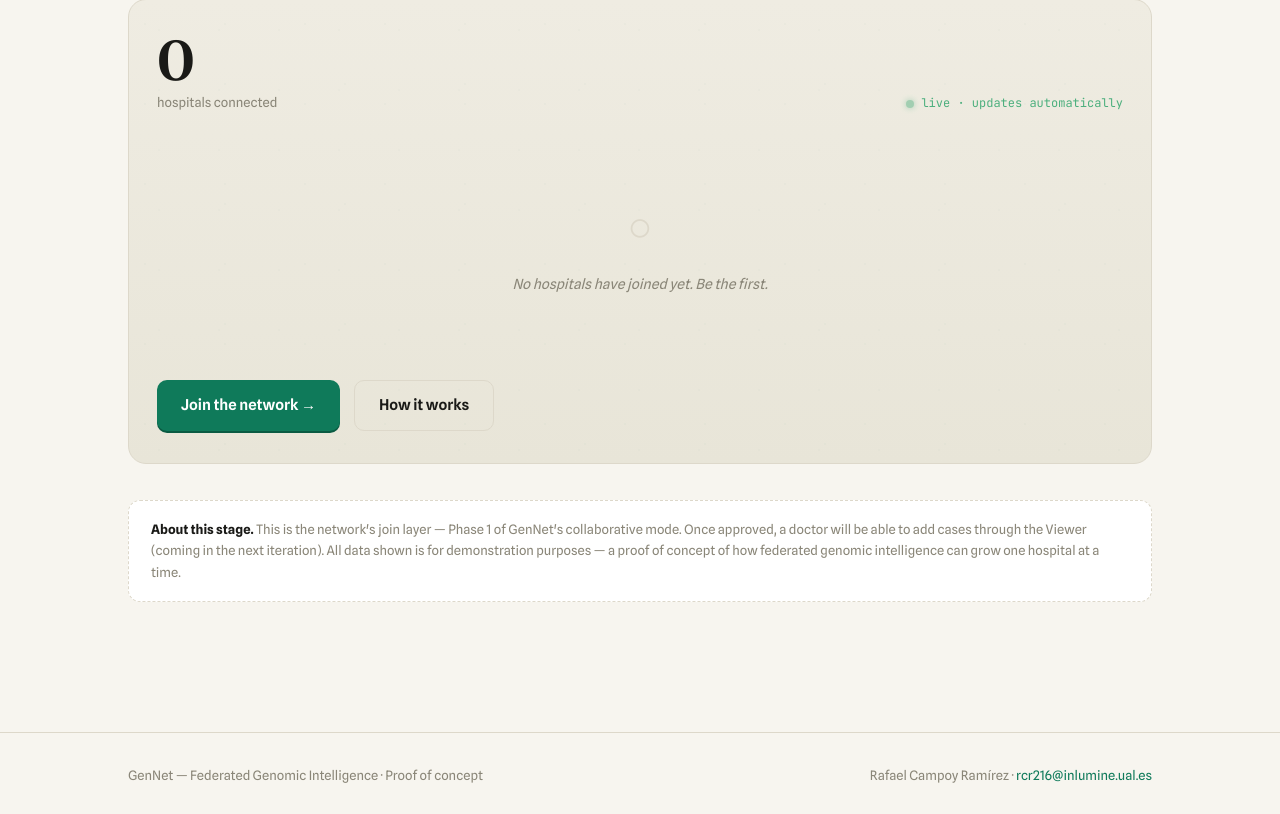
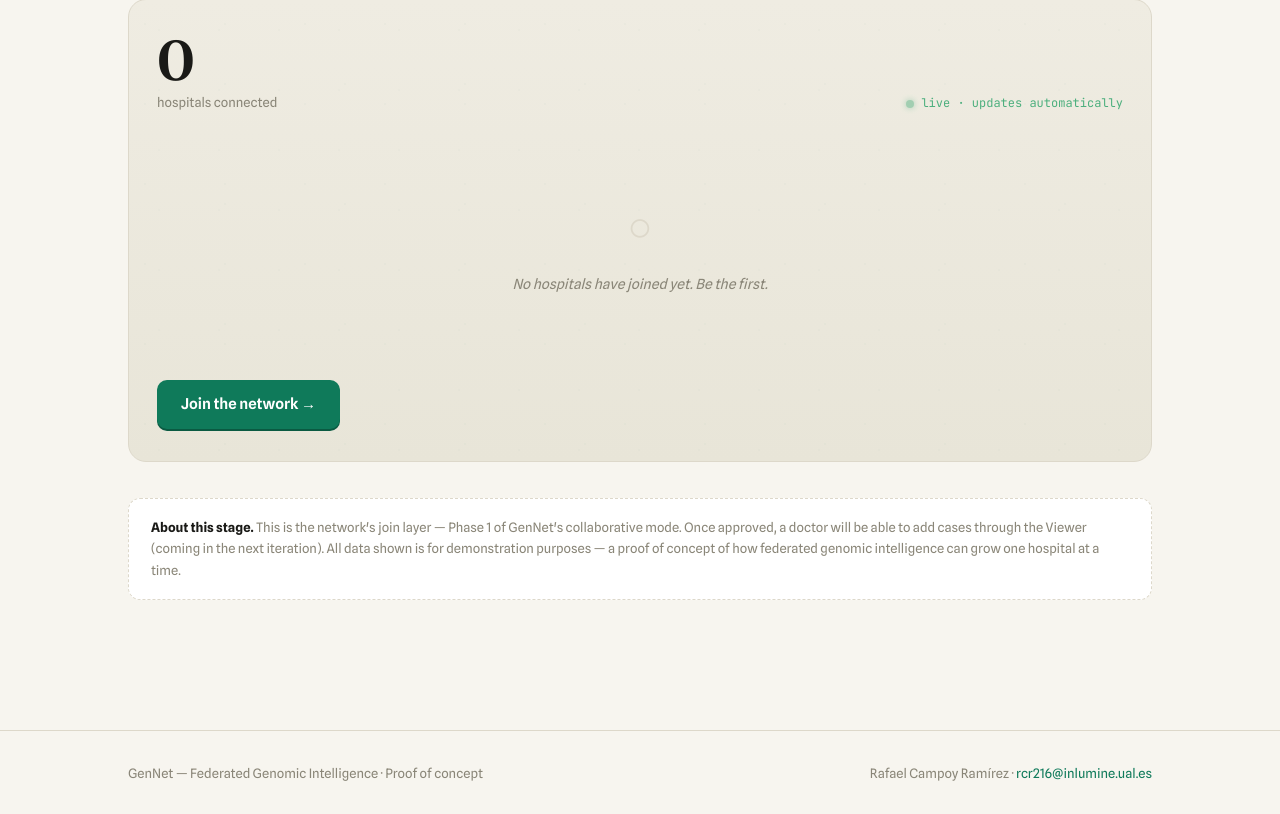
Before and after one commit to rcr216/GenNet, a FastAPI app: page / in a window 1280 px wide. Shown: the part 426-1240 px from the top of the page. After the commit the page ends 1207 px from the top, so only its background shows below. Run offline with FastAPI, Linux system fonts and the light colour scheme; some libraries are stand-ins or nearby versions.

Commit message:
Update home.html

```diff
--- a/templates/home.html
+++ b/templates/home.html
@@ -40,6 +40,8 @@
 @keyframes breathe{0%,100%{box-shadow:0 0 0 8px rgba(15,122,90,0.12), 0 0 0 18px rgba(15,122,90,0.06), 0 12px 36px rgba(15,122,90,0.35)}50%{box-shadow:0 0 0 10px rgba(15,122,90,0.18), 0 0 0 24px rgba(15,122,90,0.08), 0 14px 40px rgba(15,122,90,0.4)}}
 .coord-star .ttl{font-family:var(--display);font-weight:600;font-size:14px;line-height:1.15;padding:0 8px}
 .coord-star .sub{font-size:9px;font-family:var(--mono);opacity:.85;margin-top:5px;letter-spacing:1px;text-transform:uppercase}
+
+.hosp-badge{display:inline-flex;align-items:center;justify-content:center;width:18px;height:18px;background:var(--teal);color:#fff;font-family:var(--display);font-weight:600;font-size:11px;border-radius:5px;margin-right:6px;line-height:1;letter-spacing:0;vertical-align:middle}
 
 .hosp-star{
   position:absolute;text-decoration:none;
@@ -105,7 +107,7 @@
     {% for h in approved %}
     <a class="hosp-star" href="/hospital/{{ h.id }}" data-index="{{ loop.index0 }}" title="{{ h.hospital }}{% if h.city %} — {{ h.city }}{% endif %} · click to enter">
       <div class="hosp-dot"></div>
-      <div class="hosp-name">{{ h.hospital }}</div>
+      <div class="hosp-name"><span class="hosp-badge">H</span>{{ h.hospital }}</div>
     </a>
     {% endfor %}
   </div>
@@ -118,7 +120,6 @@
 
   <div class="cta-row">
     <a href="/join" class="btn">Join the network →</a>
-    <a href="/demo" class="btn btn-ghost">How it works</a>
   </div>
 </div>
 
```
